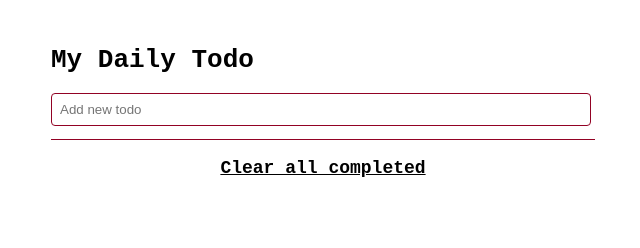
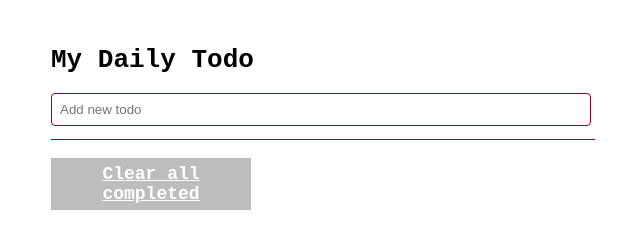
Before and after one commit to Profsain/my-todo-project, a website built with webpack: page src/index.html in a window 1280 px wide. In both pictures the pointer is over the element "Clear all completed". Shown: the whole page, without its empty margins (317-957 px from the left). Built offline with nearby package versions, Linux system fonts and the light colour scheme.

Commit message:
Update clear all text

```diff
--- a/src/style.css
+++ b/src/style.css
@@ -50,12 +50,20 @@ body {
 }
 
 .clear-all {
+  padding: 6px;
+  width: 200px;
   font-weight: 600;
   text-decoration: underline;
   font-size: 18px;
   text-align: center;
 }
 
+.clear-all:hover {
+  cursor: pointer;
+  background-color: #bdbdbd;
+  color: #ffff;
+}
+
 .completed {
   text-decoration: line-through;
   color: rgb(138, 0, 0);
```
